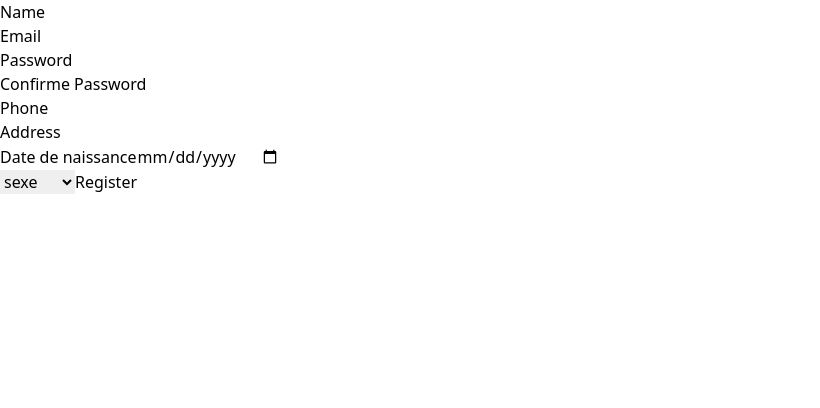
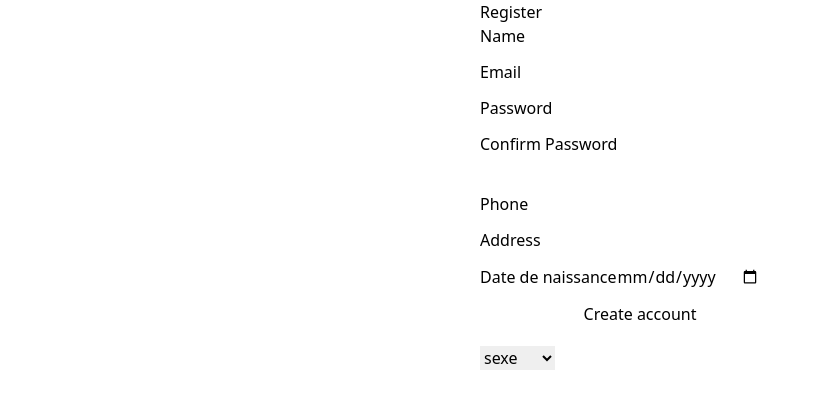
Before and after one commit to YoussefDarmouch/clinicui, a React (Vite) app: page /register in a window 1280 px wide. Shown: the top 408 px of the page, without its empty margins (0-820 px from the left). Built offline with nearby package versions, Linux system fonts and the light colour scheme.

Commit message:
fix forget password

```diff
--- a/src/App.jsx
+++ b/src/App.jsx
@@ -2,6 +2,7 @@ import { useSelector } from "react-redux";
 import Login from "./features/auth/pages/Login";
 import MainLayout from "./components/layout/MainLayou";
 import Register from "./features/auth/pages/Register";
+import AppRoutes from "./routes/AppRoutes";
 
 function App() {
   const auth = useSelector((state) => state.auth);
@@ -11,12 +12,7 @@ function App() {
   console.log("ROLE:", auth.role);
   console.log("AUTH STATE:", auth);
 
-  return (
-    <div>
-      {/* <Login /> */}
-      <Register />
-    </div>
-  );
+  return <AppRoutes />;
 }
 
 export default App;
--- a/src/api/auth.api.js
+++ b/src/api/auth.api.js
@@ -9,3 +9,9 @@ export const register = (data) => {
 export const logout = () => {
     return api.post("auth/logout");
 }
+export const resetPassword = (data) => {
+    return api.post("auth/reset-password", data);
+}
+export const forgotPassword = (data) => {
+    return api.post("auth/forgot-password", data);
+}
--- a/src/features/auth/components/AuthForm.jsx
+++ b/src/features/auth/components/AuthForm.jsx
@@ -1,9 +1,56 @@
-import React from 'react'
+import React from "react";
+import Input from "../../../components/ui/Input";
+import Button from "../../../components/ui/Button";
 
-export default function AuthForm() {
+export default function AuthForm({
+    title,
+    fields = [],
+    onChange,
+    onSubmit,
+    buttonText,
+    loading = false,
+    footer,
+}) {
     return (
-        <div>
+        <div style={styles.container}>
+            <h2>{title}</h2>
 
+            <form onSubmit={onSubmit} style={styles.form}>
+                {fields.map((field, index) => (
+                    <Input
+                        key={index}
+                        label={field.label}
+                        type={field.type}
+                        value={field.value}
+                        placeholder={field.placeholder}
+                        onChange={(e) =>
+                            onChange(field.name, e.target.value)
+                        }
+                    />
+                ))}
+
+                <Button type="submit" disabled={loading}>
+                    {loading ? "Loading..." : buttonText}
+                </Button>
+            </form>
+
+
+            {footer && <div style={styles.footer}>{footer}</div>}
         </div>
-    )
+    );
 }
+
+const styles = {
+    container: {
+        width: "320px",
+        margin: "auto",
+    },
+    form: {
+        display: "flex",
+        flexDirection: "column",
+        gap: "12px",
+    },
+    footer: {
+        marginTop: "10px",
+    },
+};
--- a/src/features/auth/pages/ForgotPassword.jsx
+++ b/src/features/auth/pages/ForgotPassword.jsx
@@ -1,9 +1,63 @@
-import React from 'react'
+import React, { useState } from 'react'
+import { useNavigate } from 'react-router-dom'
+import { forgotPassword } from '../../../api/auth.api'
+import AuthForm from '../components/AuthForm'
 
 export default function ForgotPassword() {
+
+    const [form, setForm] = useState({
+        email: ""
+    });
+
+    const [loading, setLoading] = useState(false);
+
+    const navigate = useNavigate();
+
+    const handleChange = (name, value) => {
+        setForm({
+            ...form,
+            [name]: value
+        });
+    };
+
+    const handleSubmit = async (e) => {
+        e.preventDefault();
+
+        setLoading(true);
+
+        try {
+            const res = await forgotPassword({ email: form.email });
+
+            console.log("SUCCESS:", res);
+
+            const token = res?.data?.data?.token;
+            const userEmail = form.email;
+
+            navigate(`/reset-password?token=${token}&email=${userEmail}`);
+
+        } catch (err) {
+            console.log("ERROR:", err);
+        } finally {
+            setLoading(false);
+        }
+    };
+
     return (
-        <div>
-
-        </div>
-    )
+        <AuthForm
+            title="Forgot Password"
+            buttonText="Send reset link"
+            loading={loading}
+            onSubmit={handleSubmit}
+            onChange={handleChange}
+            fields={[
+                {
+                    name: "email",
+                    label: "Email",
+                    type: "email",
+                    value: form.email,
+                    placeholder: "Enter your email"
+                }
+            ]}
+        />
+    );
 }
--- a/src/features/auth/pages/Login.jsx
+++ b/src/features/auth/pages/Login.jsx
@@ -1,5 +1,6 @@
 import React, { useState } from 'react'
 import { useDispatch } from 'react-redux'
+import { Link } from "react-router-dom";
 import { loginSuccess } from '../../../app/slices/authSlice'
 import { login } from '../../../api/auth.api'
 import Button from '../../../components/ui/Button'
@@ -62,6 +63,16 @@ export default function Login() {
             <Modal isOpen={modalOpen} onClose={() => setModalOpen(false)}>
                 {message}
             </Modal>
+            <div style={{ marginTop: "10px" }}>
+                <p>
+                    Don't have an account?{" "}
+                    <Link to="/register">Register</Link>
+                </p>
+
+                <p>
+                    <Link to="/forgot-password">Forgot Password?</Link>
+                </p>
+            </div>
         </>
     )
 }
--- a/src/features/auth/pages/Register.jsx
+++ b/src/features/auth/pages/Register.jsx
@@ -1,11 +1,11 @@
-import React from 'react'
-import { useState } from "react";
+import React, { useState } from "react";
 import { register } from "../../../api/auth.api";
-import Input from "../../../components/ui/Input";
-import Button from "../../../components/ui/Button";
 import { useNavigate } from "react-router-dom";
+import AuthForm from "../components/AuthForm";
+
 export default function Register() {
     const navigate = useNavigate();
+
     const [form, setForm] = useState({
         name: "",
         email: "",
@@ -16,93 +16,58 @@ export default function Register() {
         date_naissance: "",
         sexe: "",
     });
-    const handleChange = (e) => {
+
+    const handleChange = (name, value) => {
         setForm({
             ...form,
-            [e.target.name]: e.target.value,
+            [name]: value,
         });
-    }
+    };
+
     const handleRegister = async (e) => {
         e.preventDefault();
+
         try {
-            const res = await register(form);
-            console.log("user creat successful", res);
+            await register(form);
+
             alert("Account created ✅");
+
             setTimeout(() => {
                 navigate("/login");
-            }, 1500);
+            }, 1000);
+
         } catch (error) {
-            console.log(error);
             alert("Register failed ❌");
         }
-    }
+    };
 
     return (
-        <form onSubmit={handleRegister} className="flex flex-col gap-4 w-80">
-
-            <Input
-                label="Name"
-                name="name"
-                value={form.name}
-                onChange={handleChange}
-            />
-
-            <Input
-                label="Email"
-                name="email"
-                type="email"
-                value={form.email}
-                onChange={handleChange}
-            />
-
-            <Input
-                label="Password"
-                name="password"
-                type="password"
-                value={form.password}
-                onChange={handleChange}
-            />
-
-            <Input
-                label="Confirme Password"
-                name="password_confirmation"
-                type="password"
-                value={form.password_confirmation}
-                onChange={handleChange}
-            />
-
-            <Input
-                label="Phone"
-                name="phone"
-                value={form.phone}
-                onChange={handleChange}
-            />
-
-            <Input
-                label="Address"
-                name="address"
-
-                value={form.address}
-                onChange={handleChange}
-            />
-
-            <Input
-                label="Date de naissance"
-                name="date_naissance"
-                type="date"
-                value={form.date_naissance}
-                onChange={handleChange}
-            />
-
-            <select name="sexe" onChange={handleChange}>
-                <option value="">sexe</option>
-                <option value="M">Male</option>
-                <option value="F">Female</option>
-            </select>
-
-
-            <Button type="submit">Register</Button>
-
-        </form>
-    )
+        <AuthForm
+            title="Register"
+            buttonText="Create account"
+            onSubmit={handleRegister}
+            onChange={handleChange}
+            fields={[
+                { name: "name", label: "Name", type: "text", value: form.name },
+                { name: "email", label: "Email", type: "email", value: form.email },
+                { name: "password", label: "Password", type: "password", value: form.password },
+                { name: "password_confirmation", label: "Confirm Password", type: "password", value: form.password_confirmation },
+                { name: "phone", label: "Phone", type: "text", value: form.phone },
+                { name: "address", label: "Address", type: "text", value: form.address },
+                { name: "date_naissance", label: "Date de naissance", type: "date", value: form.date_naissance },
+            ]}
+            footer={
+                <select
+                    name="sexe"
+                    value={form.sexe}
+                    onChange={(e) => handleChange("sexe", e.target.value)}
+                    style={{ marginTop: "10px" }}
+                >
+                    <option value="">sexe</option>
+                    <option value="M">Male</option>
+                    <option value="F">Female</option>
+                </select>
+            }
+        />
+    );
 }
--- a/src/features/auth/pages/ResetPassword.jsx
+++ b/src/features/auth/pages/ResetPassword.jsx
@@ -1,9 +1,80 @@
-import React from 'react'
+import React, { useState } from 'react'
+import { useSearchParams, useNavigate } from 'react-router-dom'
+import { resetPassword } from '../../../api/auth.api'
+import AuthForm from '../components/AuthForm'
 
 export default function ResetPassword() {
+
+    const [searchParams] = useSearchParams();
+    const navigate = useNavigate();
+
+    const email = searchParams.get("email");
+    const token = searchParams.get("token");
+
+    const [form, setForm] = useState({
+        password: "",
+        password_confirmation: ""
+    });
+
+    const [loading, setLoading] = useState(false);
+
+    if (!email || !token) {
+        return <p>Invalid reset link</p>;
+    }
+
+    const handleChange = (name, value) => {
+        setForm({
+            ...form,
+            [name]: value
+        });
+    };
+
+    const handleSubmit = async (e) => {
+        e.preventDefault();
+        setLoading(true);
+
+        try {
+            await resetPassword({
+                email,
+                token,
+                password: form.password,
+                password_confirmation: form.password_confirmation,
+            });
+
+            alert("Password reset successfully");
+
+            navigate("/login");
+
+        } catch (err) {
+            alert("Invalid or expired token");
+        } finally {
+            setLoading(false);
+        }
+    };
+
     return (
-        <div>
-
-        </div>
-    )
+        <AuthForm
+            title="Reset Password"
+            buttonText={loading ? "Resetting..." : "Reset Password"}
+            loading={loading}
+            onSubmit={handleSubmit}
+            onChange={handleChange}
+            fields={[
+                {
+                    name: "password",
+                    label: "New Password",
+                    type: "password",
+                    value: form.password,
+                    placeholder: "Enter new password"
+                },
+                {
+                    name: "password_confirmation",
+                    label: "Confirm Password",
+                    type: "password",
+                    value: form.password_confirmation,
+                    placeholder: "Confirm password"
+                }
+            ]}
+        />
+    );
 }
--- /dev/null
+++ b/src/routes/AppRoutes.jsx
@@ -0,0 +1,25 @@
+import { BrowserRouter, Routes, Route, Navigate } from "react-router-dom";
+
+import React from 'react'
+import Login from "../features/auth/pages/Login"
+import Register from "../features/auth/pages/Register"
+import ForgotPassword from "../features/auth/pages/ForgotPassword"
+import ResetPassword from "../features/auth/pages/ResetPassword"
+
+
+export default function AppRoutes() {
+    return (
+
+
+        <Routes>
+
+            <Route path="/" element={<Navigate to="/login" />} />
+            <Route path="/login" element={<Login />} />
+            <Route path="/register" element={<Register />} />
+            <Route path="/forgot-password" element={<ForgotPassword />} />
+            <Route path="/reset-password" element={<ResetPassword />} />
+
+        </Routes>
+
+    )
+}
```
Also changed, not shown: src/routes/PrivateRoute.jsx (added, +9 -0 lines).
